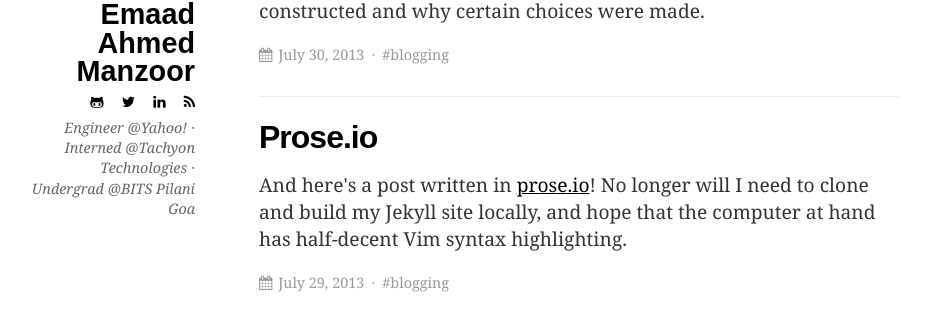
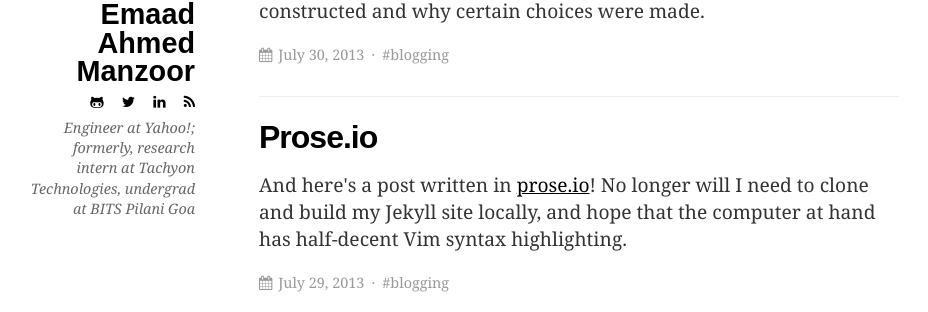
Before and after one commit to ganpatrao/ganpatrao.github.io, a Jekyll site: the page built from index.html, in a window 1280 px wide and 900 px high. Shown: the part 224-536 px from the top of the window, without its empty margins (125-1053 px from the left). Built offline with Jekyll 4.4.1, drawn with Linux system fonts in a browser that asks for light colours; formulas are drawn with MathJax 3.

```diff
--- a/_config.yml
+++ b/_config.yml
@@ -6,9 +6,9 @@ url: "http://eyeshalfclosed.com"
 author_name: Emaad Ahmed Manzoor
 author_image_path: /images/author-image.jpeg
 author_bio: |
-    Engineer <a href=http://www.yahoo.com>@Yahoo!</a> ·
-    Interned <a href=http://tachyon.in/>@Tachyon Technologies</a> ·
-    Undergrad <a href=http://www.bits-pilani.ac.in/Goa/>@BITS Pilani Goa</a>
+    Engineer at <a href=http://www.yahoo.com>Yahoo!</a>;
+    formerly, research intern at <a href=http://tachyon.in/>Tachyon Technologies</a>,
+    undergrad at <a href=http://www.bits-pilani.ac.in/Goa/>BITS Pilani Goa</a>
 
 # External services
 github_url: "https://github.com/emaadmanzoor"
```
